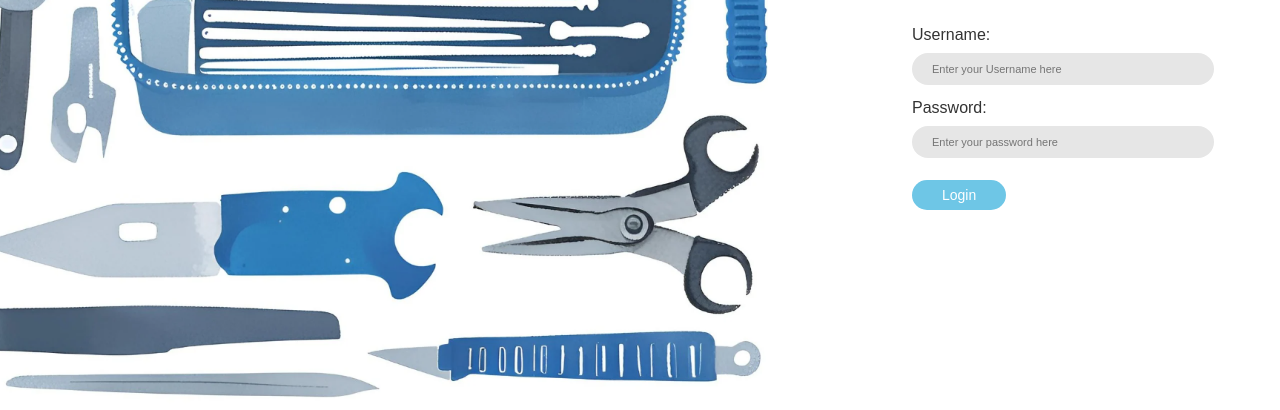
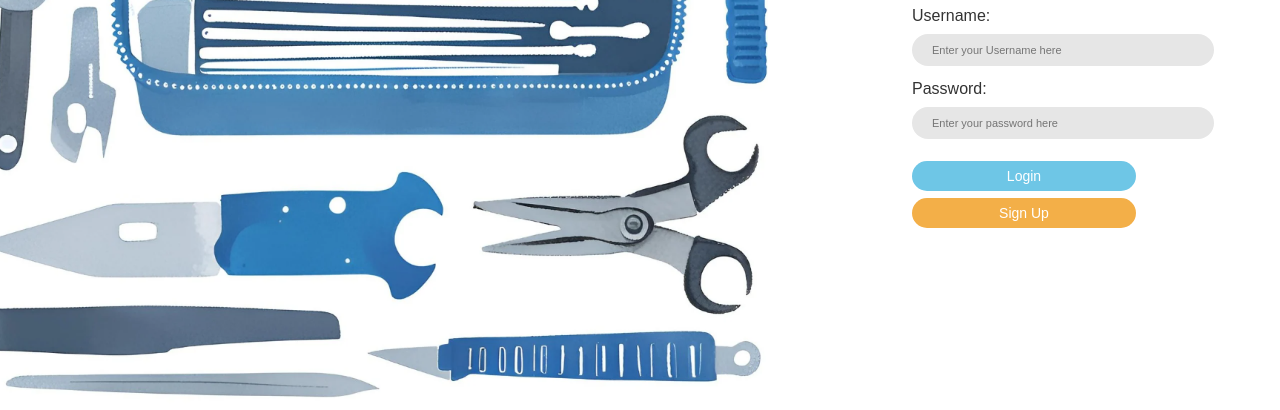
Before and after one commit to NECROZMA04/scrumble, a plain HTML site: page src/views/index.html in a window 1280 px wide. Shown: the part 390-800 px from the top of the page. Drawn offline with Linux system fonts and the light colour scheme; a web font is replaced by a local one.

Commit message:
Fixed login page

```diff
--- a/src/views/index.html
+++ b/src/views/index.html
@@ -74,6 +74,12 @@
             max-width: 300px;
             padding-top: 30px;
             display: flex;
+            flex-direction: column; /* Changed to column */
+        }
+
+        .login-form form {
+            display: flex;
+            flex-direction: column;
         }
 
         .login-form label {
@@ -107,11 +113,27 @@
             transition: background-color 0.3s;
             font-size: 14px;
             margin-top: 7px;
-
         }
 
         .login-form input[type="submit"]:hover {
             background-color: #527eab;
+        }
+
+        .login-form button {
+            padding: 7px 30px;
+            border-radius: 20px;
+            border: none;
+            background-color: #f3af48; /* A different color for sign up */
+            color: white;
+            cursor: pointer;
+            font-family: 'Futura', sans-serif;
+            transition: background-color 0.3s;
+            font-size: 14px;
+            margin-top: 7px;
+        }
+
+        .login-form button:hover {
+            background-color: #d3884a;
         }
 
         .modal {
@@ -182,6 +204,7 @@
                 <input type="password" id="password" placeholder="Enter your password here" required autocomplete="off">
 
                 <input type="submit" value="Login">
+                <button type="button" id="signupButton">Sign Up</button>
             </form>
         </div>
     </div>
@@ -235,6 +258,10 @@
         }
     });
 
+    document.getElementById('signupButton').addEventListener('click', function() {
+        window.location.href = 'create_account.html';
+    });
+
     function showModal(message) {
         const modal = document.getElementById('custom-modal');
         const modalMessage = document.getElementById('modal-message');
```
Also changed, not shown: src/views/create_account.html (+10 -3 lines).
